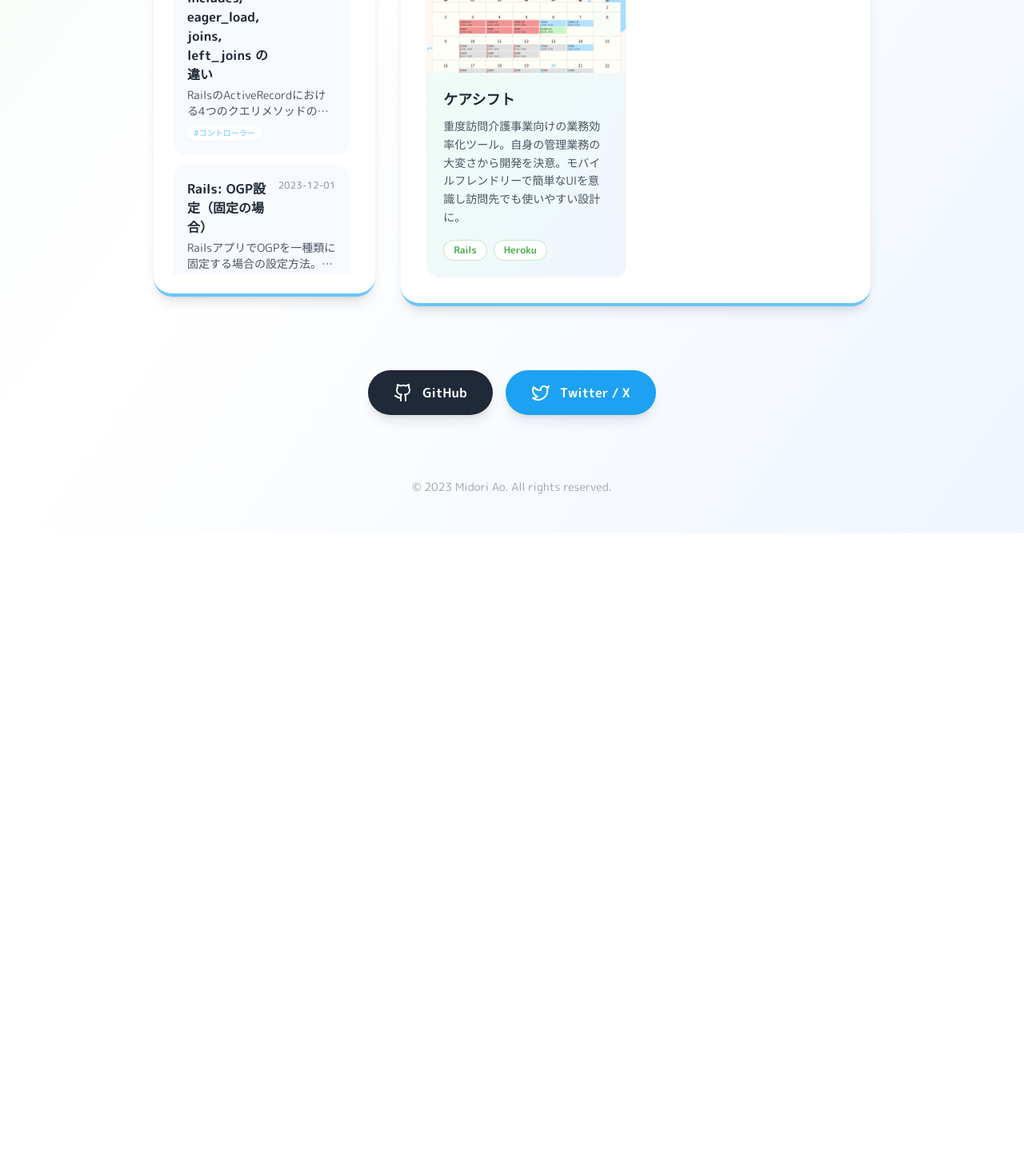
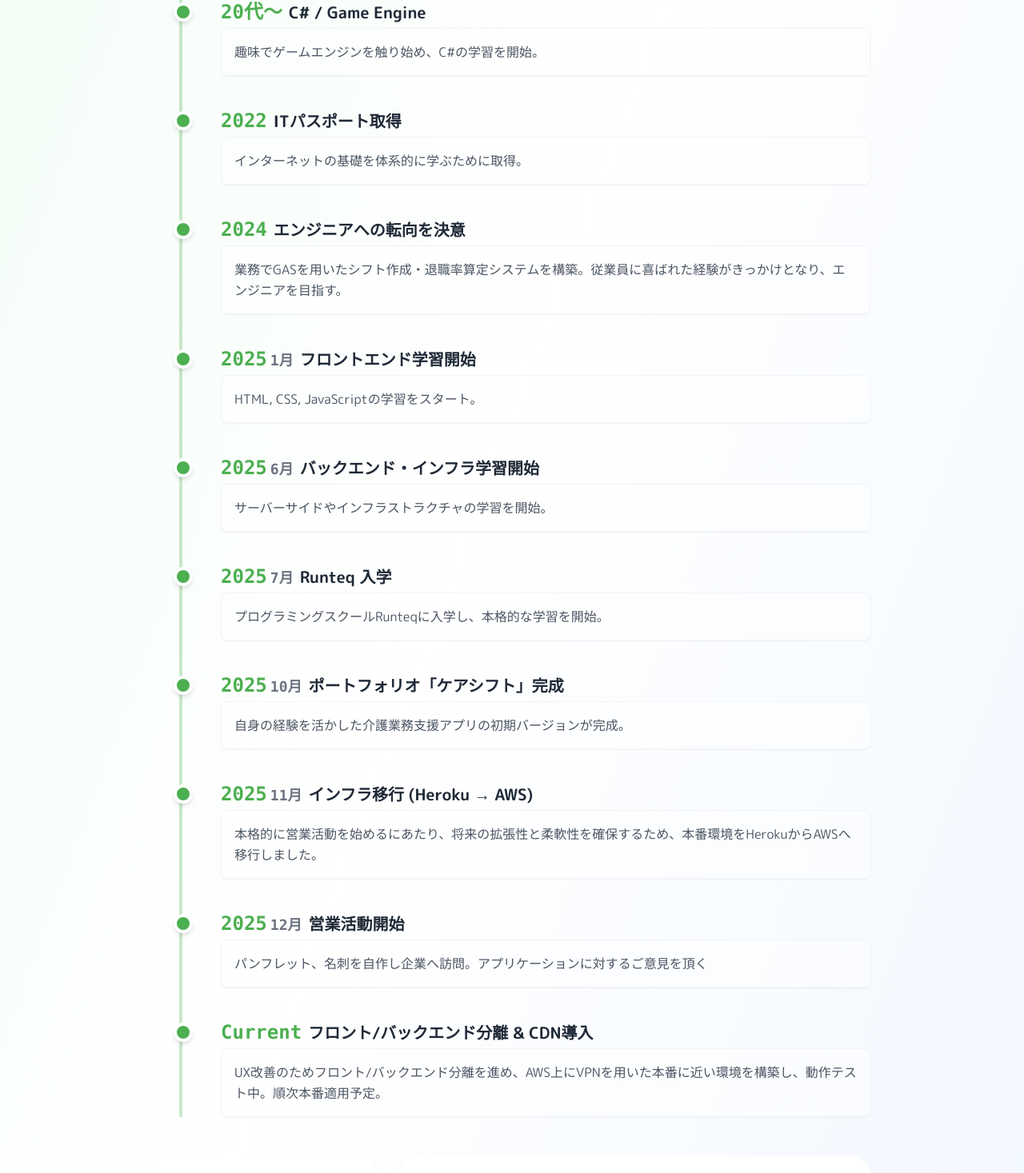
Before and after one commit to Ryu2013/ryuuiti_memos, a React (Vite) app: page /#/ in a window 1280 px wide. Shown: the part 1175-2642 px from the top of the page at 80% size. Before the commit the page ends 1842 px from the top, so only its background shows below. Built offline with nearby package versions, Linux system fonts and the light colour scheme.

Commit message:
add: 学習履歴追記

```diff
--- a/src/Home.tsx
+++ b/src/Home.tsx
@@ -2,6 +2,7 @@ import React, { useState } from 'react';
 import { ProfileSection } from './ProfileSection';
 import { ArticleSection } from './ArticleSection';
 import { PortfolioSection } from './PortfolioSection';
+import { LearningHistorySection } from './LearningHistorySection';
 import { SocialLinks } from './SoclLinks';
 import type { Article, Project } from '../types';
 
@@ -36,7 +37,7 @@ const mockProjects: Project[] = [
     title: 'ケアシフト',
     description: '重度訪問介護事業向けの業務効率化ツール。自身の管理業務の大変さから開発を決意。モバイルフレンドリーで簡単なUIを意識し訪問先でも使いやすい設計に。',
     imageUrl: 'https://picsum.photos/400/300?random=1',
-    techStack: ['Rails', 'Heroku']
+    techStack: ['Rails', 'AWS']
   },
 ];
 
@@ -56,6 +57,9 @@ const Home: React.FC = () => {
 
         {/* 1. プロフィールセクション */}
         <ProfileSection />
+
+        {/* 1.5. 学習履歴セクション */}
+        <LearningHistorySection />
 
         <div className="grid grid-cols-1 lg:grid-cols-3 gap-8">
 
--- /dev/null
+++ b/src/LearningHistorySection.tsx
@@ -0,0 +1,100 @@
+import React from 'react';
+
+type HistoryEvent = {
+    year: string;
+    title: string;
+    description: string;
+    month?: string;
+};
+
+const historyEvents: HistoryEvent[] = [
+    {
+        year: '20代〜',
+        title: 'C# / Game Engine',
+        description: '趣味でゲームエンジンを触り始め、C#の学習を開始。',
+    },
+    {
+        year: '2022',
+        title: 'ITパスポート取得',
+        description: 'インターネットの基礎を体系的に学ぶために取得。',
+    },
+    {
+        year: '2024',
+        title: 'エンジニアへの転向を決意',
+        description: '業務でGASを用いたシフト作成・退職率算定システムを構築。従業員に喜ばれた経験がきっかけとなり、エンジニアを目指す。',
+    },
+    {
+        year: '2025',
+        month: '1月',
+        title: 'フロントエンド学習開始',
+        description: 'HTML, CSS, JavaScriptの学習をスタート。',
+    },
+    {
+        year: '2025',
+        month: '6月',
+        title: 'バックエンド・インフラ学習開始',
+        description: 'サーバーサイドやインフラストラクチャの学習を開始。',
+    },
+    {
+        year: '2025',
+        month: '7月',
+        title: 'Runteq 入学',
+        description: 'プログラミングスクールRunteqに入学し、本格的な学習を開始。',
+    },
+    {
+        year: '2025',
+        month: '10月',
+        title: 'ポートフォリオ「ケアシフト」完成',
+        description: '自身の経験を活かした介護業務支援アプリの初期バージョンが完成。',
+    },
+    {
+        year: '2025',
+        month: '11月',
+        title: 'インフラ移行 (Heroku → AWS)',
+        description: '本格的に営業活動を始めるにあたり、将来の拡張性と柔軟性を確保するため、本番環境をHerokuからAWSへ移行しました。',
+    },
+    {
+        year: '2025',
+        month: '12月',
+        title: '営業活動開始',
+        description: 'パンフレット、名刺を自作し企業へ訪問。アプリケーションに対するご意見を頂く',
+    },
+    {
+        year: 'Current',
+        title: 'フロント/バックエンド分離 & CDN導入',
+        description: 'UX改善のためフロント/バックエンド分離を進め、AWS上にVPNを用いた本番に近い環境を構築し、動作テスト中。順次本番適用予定。',
+    },
+];
+
+export const LearningHistorySection: React.FC = () => {
+    return (
+        <div className="py-12 relative">
+            {/* ヘッダーの装飾 */}
+            <div className="text-center mb-12 animate-fade-in-down">
+                <h2 className="text-brand-green font-black text-xl tracking-widest uppercase mb-2">My Journey</h2>
+                <div className="h-1 w-20 bg-brand-blue mx-auto rounded-full"></div>
+            </div>
+
+            <div className="border-l-4 border-brand-green/30 ml-4 md:ml-8 pl-8 md:pl-12 space-y-10">
+                {historyEvents.map((event, index) => (
+                    <div key={index} className="relative group">
+                        {/* タイムラインのドット */}
+                        <div className="absolute -left-[43px] md:-left-[59px] top-1 h-6 w-6 rounded-full border-4 border-white bg-brand-green shadow-md group-hover:scale-125 transition-transform duration-300"></div>
+
+                        <div className="flex flex-col sm:flex-row sm:items-baseline gap-2 mb-1">
+                            <span className="text-xl md:text-2xl font-bold text-brand-green font-mono">
+                                {event.year}
+                                {event.month && <span className="text-base md:text-lg ml-1 text-gray-500">{event.month}</span>}
+                            </span>
+                            <h3 className="text-lg md:text-xl font-bold text-gray-800">{event.title}</h3>
+                        </div>
+
+                        <p className="text-gray-600 leading-relaxed bg-white/50 p-4 rounded-lg shadow-sm border border-gray-100">
+                            {event.description}
+                        </p>
+                    </div>
+                ))}
+            </div>
+        </div>
+    );
+};
```
